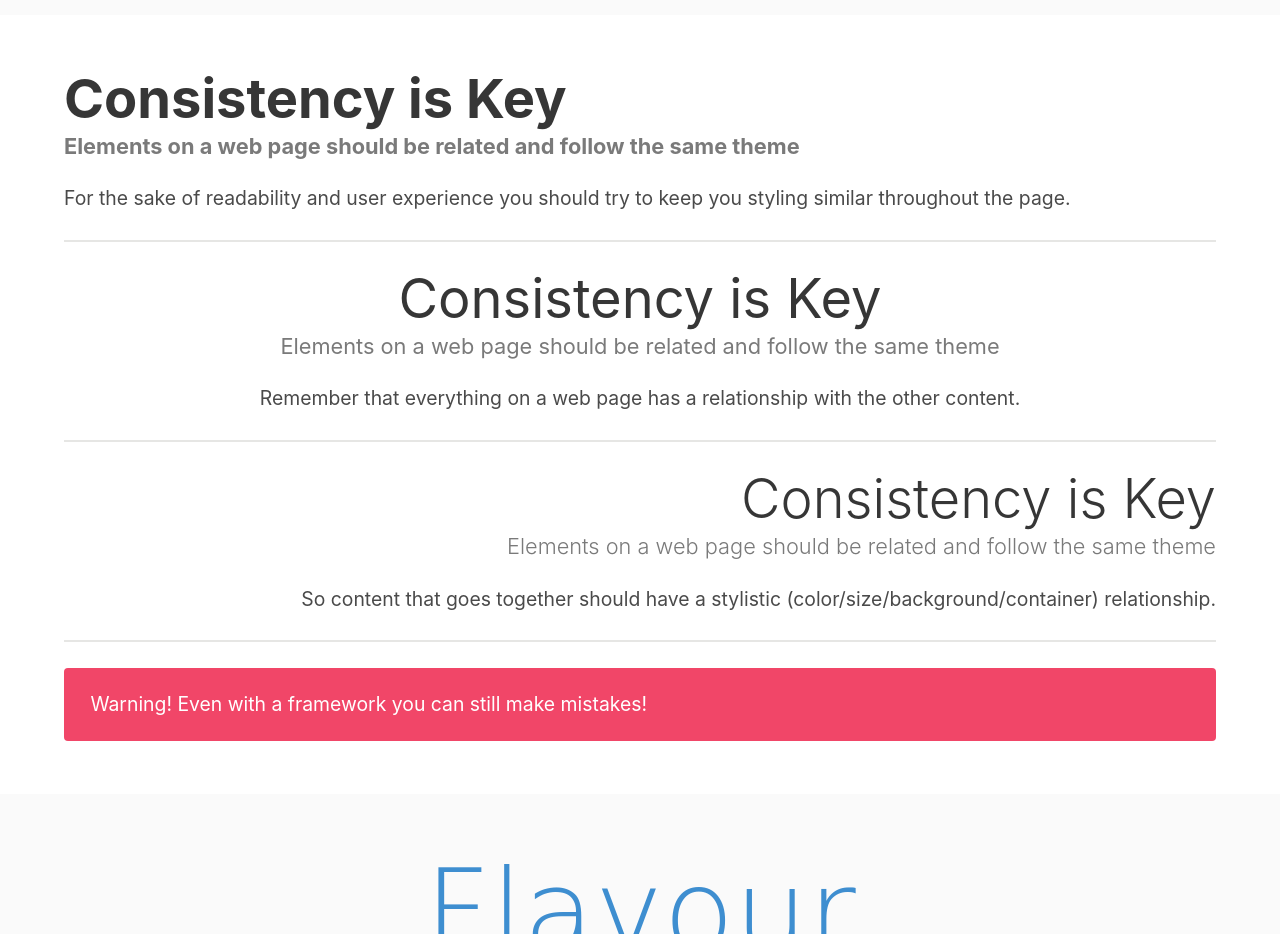
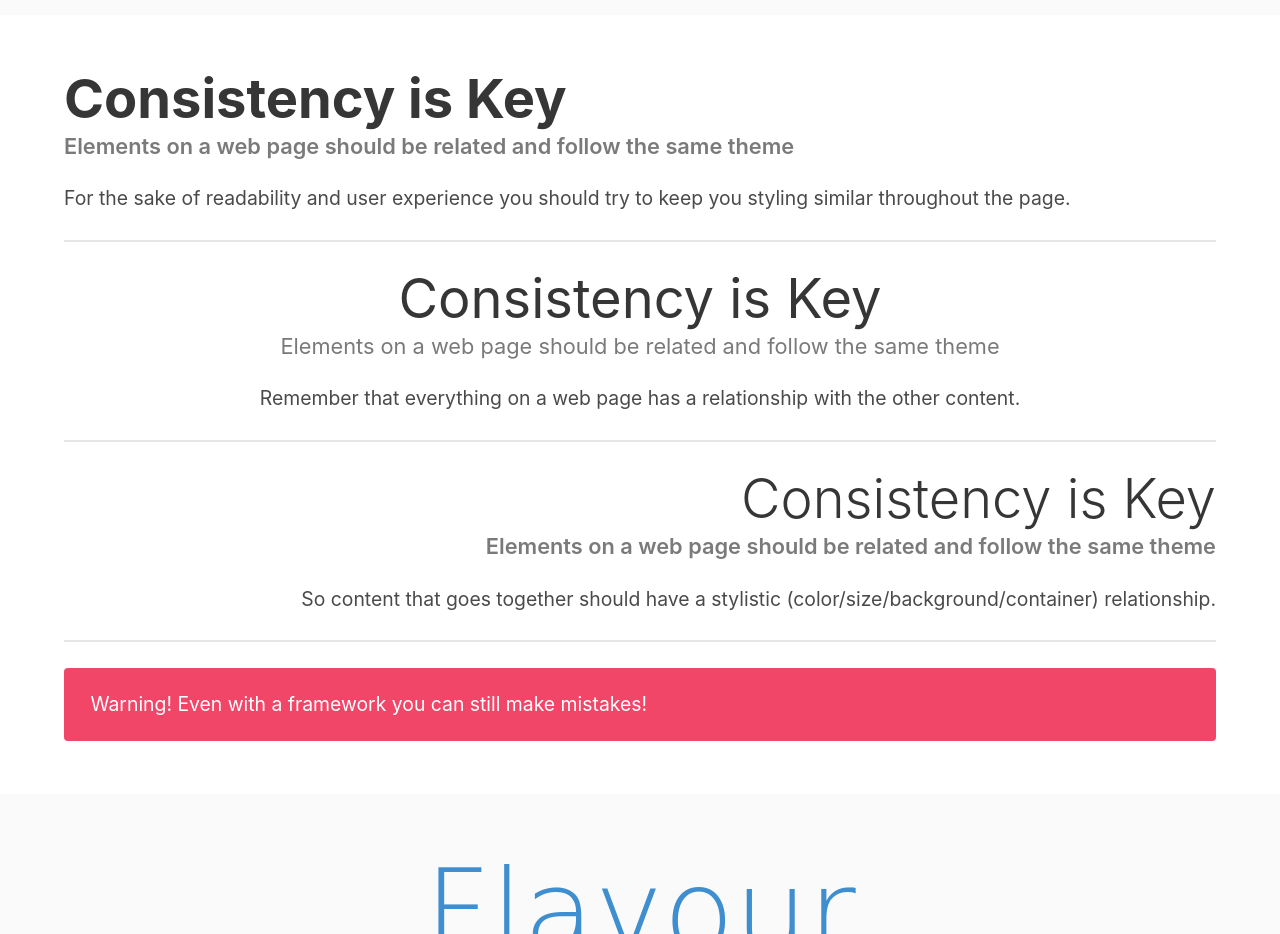
Before and after one commit to jdmar3-comp426/a02-cpysleeper, a website: page index.html in a window 1280 px wide. Shown: the part 1500-2434 px from the top of the page. Drawn offline with nearby package versions, Linux system fonts and the light colour scheme; a web font is replaced by a local one.

Commit message:
Update index.html

```diff
--- a/index.html
+++ b/index.html
@@ -58,7 +58,7 @@
     <div class="container">
         <div class="content">
             <h1 class="title has-text-weight-bold">Consistency is Key</h1>
-            <h5 class="subtitle has-text-grey has-text-weight-bold">Elements on a web page should be related and follow the same theme</h5>
+            <h5 class="subtitle has-text-grey">Elements on a web page should be related and follow the same theme</h5>
             <p>
 	    	For the sake of readability and user experience you should try to keep you styling similar throughout the page.
 	    </p>
@@ -74,7 +74,7 @@
         <hr>
         <div class="content has-text-right">
             <h1 class="title has-text-weight-light">Consistency is Key</h1>
-            <h5 class="subtitle has-text-grey has-text-weight-light">Elements on a web page should be related and follow the same theme</h5>
+            <h5 class="subtitle has-text-grey">Elements on a web page should be related and follow the same theme</h5>
             <p>
 	    	So content that goes together should have a stylistic (color/size/background/container) relationship.
 	    </p>
```
